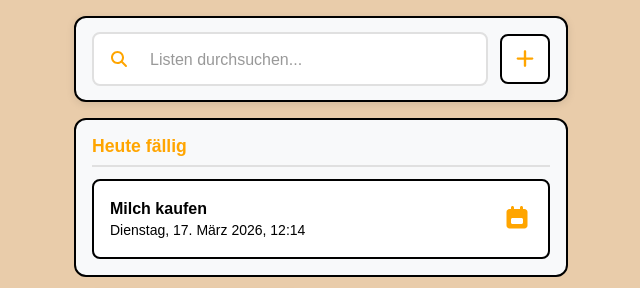
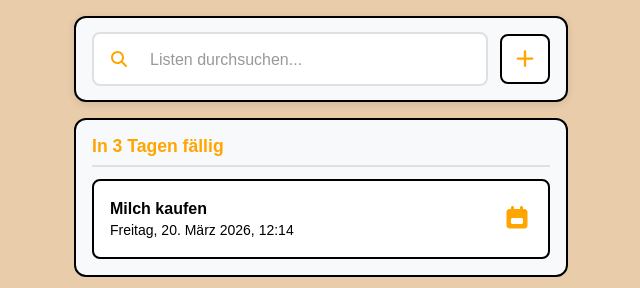
Before and after one commit to keckamreck/backendbanditen, a Next.js app: page /dashboard in a window 1280 px wide. Shown: the top 288 px of the page, without its empty margins (367-1007 px from the left). Built offline with nearby package versions, Linux system fonts and the light colour scheme.

Commit message:
fixed bug with DueTime showing

```diff
--- a/src/app/_lib/demo.ts
+++ b/src/app/_lib/demo.ts
@@ -33,7 +33,7 @@ let tasks: Task[] = [
     id: 3,
     title: "Milch kaufen",
     note: "- Haltbare Milch (1,5% Fett)\n- 2 Packungen\n- Sonderangebot nutzen",
-    deadline: new Date("2026-03-17T12:14:00"),
+    deadline: new Date("2026-03-20T12:14:00"),
     priority: Priority.High,
     listKey: 4,
     done: false,
--- a/src/app/dashboard/page.tsx
+++ b/src/app/dashboard/page.tsx
@@ -30,7 +30,9 @@ export default function DashboardPage() {
   const [selectedCategory, setSelectedCategory] = useState<string | null>(null);
   const [update, triggerUpdate] = useState(false);
 
-  const filteredLists = selectedCategory ? lists.filter((l) => l.category === selectedCategory) : lists;
+  const filteredLists = selectedCategory
+    ? lists.filter((l) => l.category === selectedCategory)
+    : lists;
   const favourites = filteredLists.filter((l) => l.isFavourite);
   const others = filteredLists.filter((l) => !l.isFavourite);
 
@@ -84,7 +86,13 @@ export default function DashboardPage() {
             const timeLeft =
               (dueTask.deadline.getTime() - timestamp.getTime()) /
               (1000 * 60 * 60 * 24);
-            setDueTaskTime(`In ${Math.ceil(timeLeft)} Tagen fällig`);
+            if (timeLeft < 1) {
+              setDueTaskTime(`Heute fällig`);
+            } else {
+              const time = dueTask.deadline.getDate() - timestamp.getDate();
+
+              setDueTaskTime(`In ${time} Tagen fällig`);
+            }
           }
         }
       }
```
